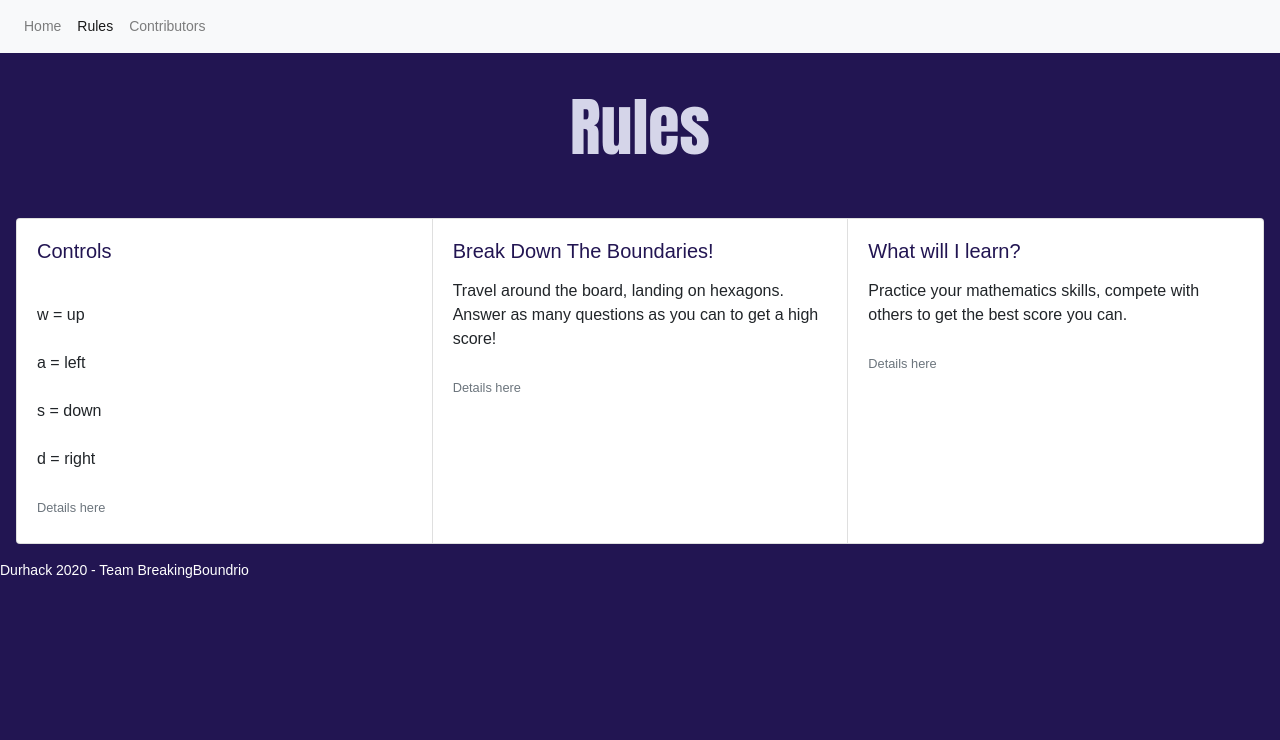
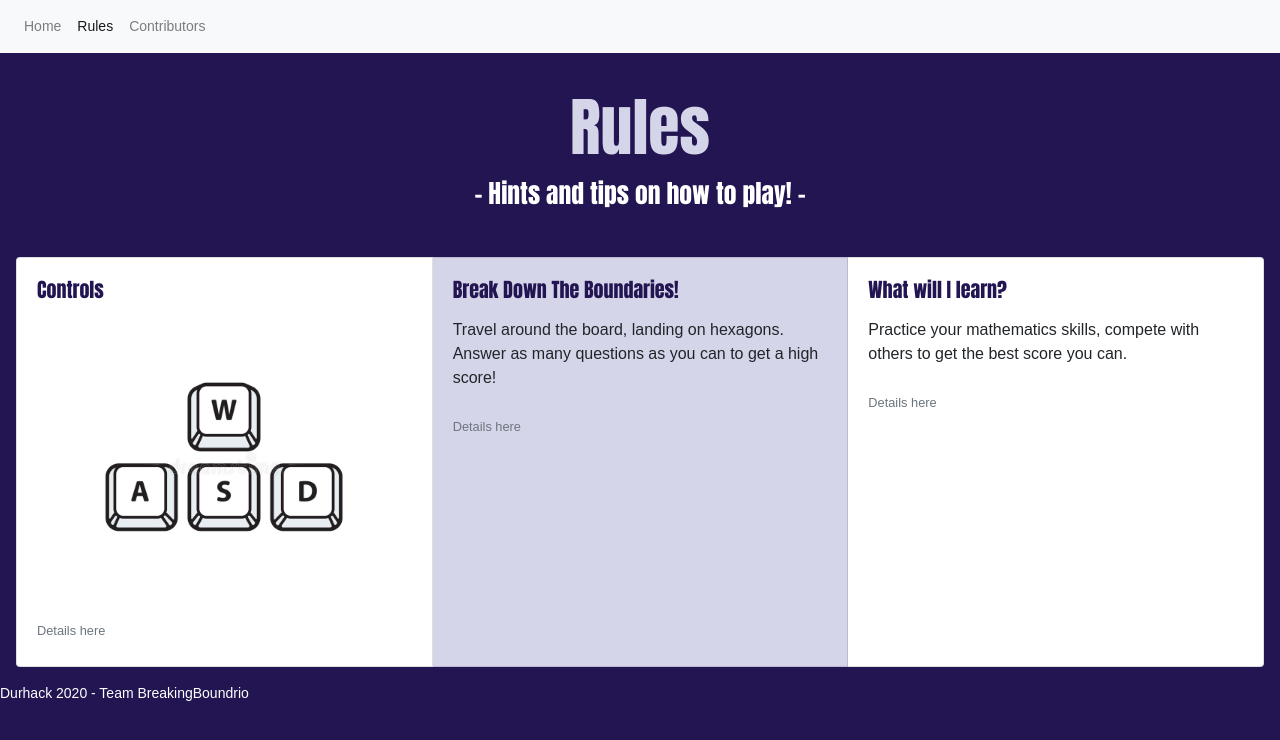
Before and after one commit to FaiZaman/BreakingBoundrio, a Flask app: page /rules in a window 1280 px wide. Shown: the top 740 px of the page. Run offline with Flask 2, Linux system fonts and the light colour scheme; some libraries are stand-ins or nearby versions.

Commit message:
Adding to rules.html

```diff
--- a/static/main.css
+++ b/static/main.css
@@ -25,7 +25,7 @@ h1 {
 
 h2 {
   font-size: 1.6rem;
-
+  text-align: center;
   margin: 0.5rem 1rem;
 }
 
--- a/staticPages/rules.html
+++ b/staticPages/rules.html
@@ -9,26 +9,26 @@
 {% block content %}
 <header class="titlecard">
   <h1>Rules</h1>
+  <h2 class='white'>
+    - Hints and tips on how to play! -
+  </h2>
 </header>
 <main>
   <div class="card-group">
     <div class="card">
       <div class="card-body">
-        <h5 class="card-title">Controls</h5>
-        <p class="card-text">
-          <br>w = up</br>
-          <br>a = left</br>
-          <br>s = down</br>
-          <br>d = right</br>
-        </p>
+        <h5 class="card-title titlecard">Controls</h5>
+        <div>
+          <img class='logoImage' alt='wasd' src="{{ url_for('static', filename='images/wasd.jpg')}}">
+        </div>
         <p class="card-text">
           <small class="text-muted">Details here</small>
         </p>
       </div>
     </div>
-    <div class="card">
+    <div class="card  lbbg">
       <div class="card-body">
-        <h5 class="card-title">Break Down The Boundaries!</h5>
+        <h5 class="card-title titlecard">Break Down The Boundaries!</h5>
         <p class="card-text">
           Travel around the board, landing on hexagons. Answer as many questions as you can to get a high score!
         </p>
@@ -39,7 +39,7 @@
     </div>
     <div class="card">
       <div class="card-body">
-        <h5 class="card-title">What will I learn?</h5>
+        <h5 class="card-title titlecard">What will I learn?</h5>
         <p class="card-text">
           Practice your mathematics skills, compete with others to get the best score you can.
         </p>
```
Also changed, not shown: static/images/wasd.jpg (added).
